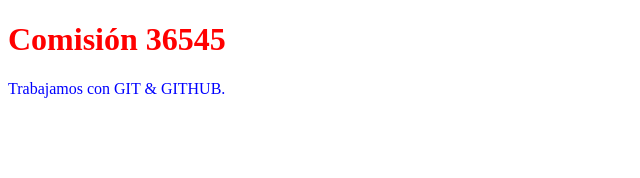
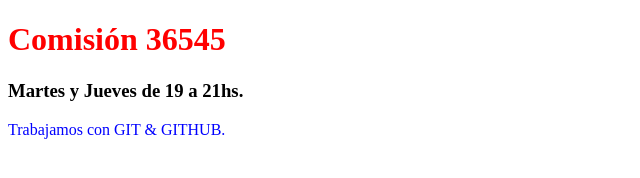
Before and after one commit to rodrigozungri/comision-36545, a plain HTML site: page index.html in a window 1280 px wide. Shown: the whole page, without its empty margins (0-640 px from the left). Drawn offline with Linux system fonts and the light colour scheme.

Commit message:
modifico html

```diff
--- a/index.html
+++ b/index.html
@@ -10,6 +10,7 @@
 <body>
 
     <h1>Comisión 36545</h1>
+    <h3>Martes y Jueves de 19 a 21hs.</h3>
     <p>Trabajamos con GIT & GITHUB.</p>
 
 </body>
```
